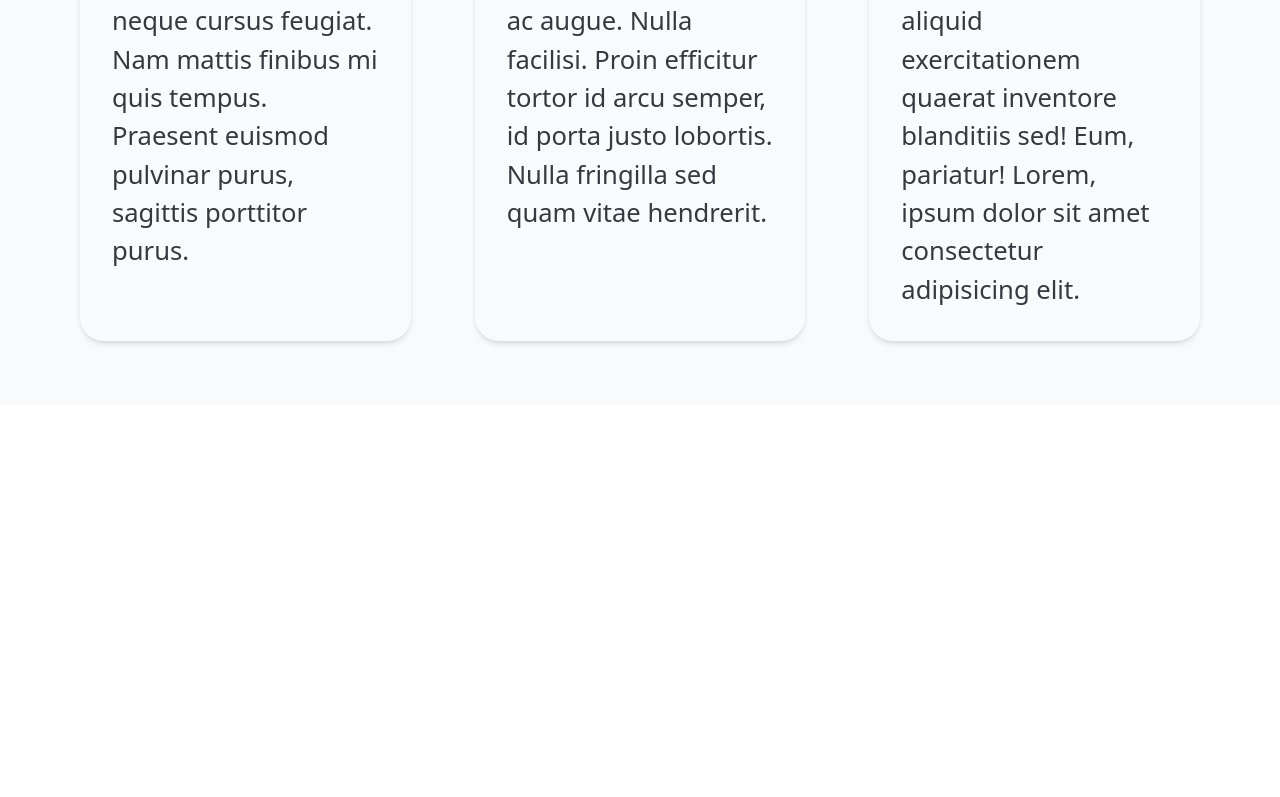
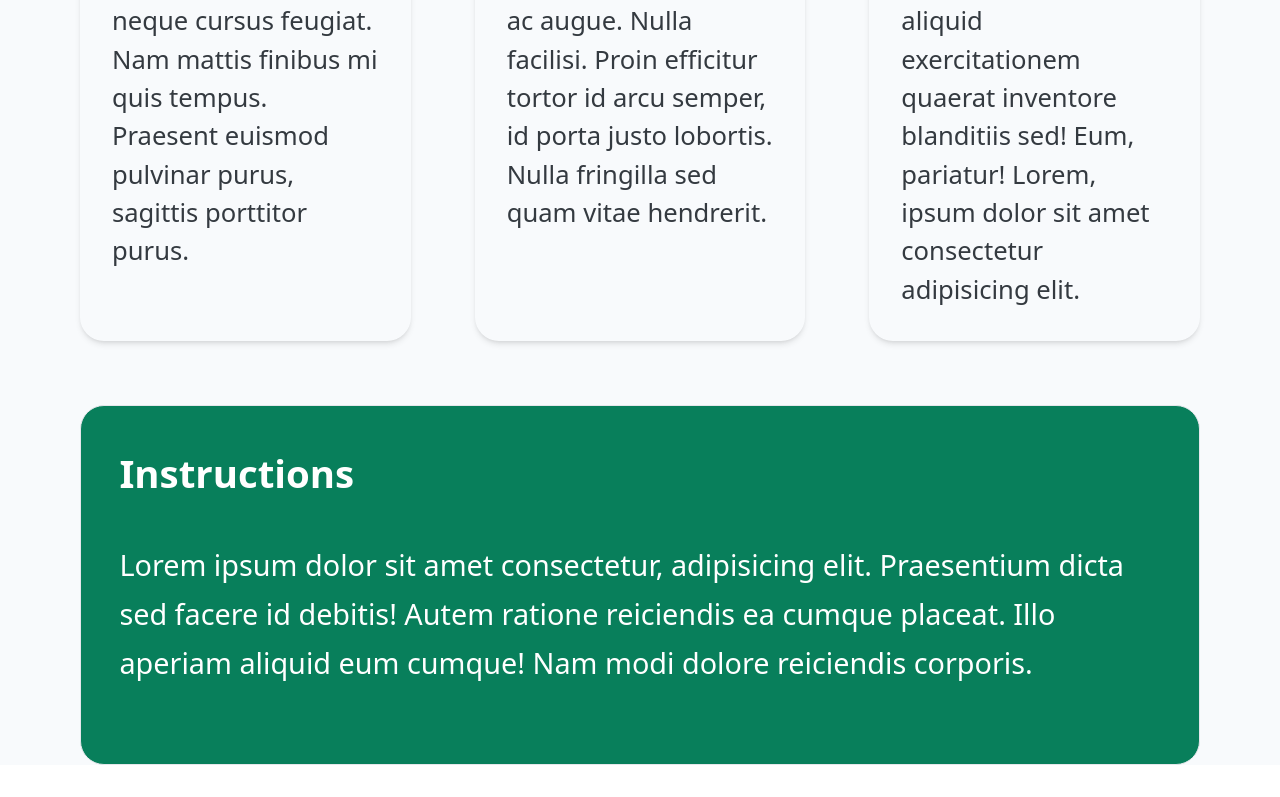
Before and after one commit to cityscapedview/Macro-Calculator, a React (Vite) app in the folder MacroCalculator/: page / in a window 1280 px wide. Shown: the part 787-1584 px from the top of the page. Before the commit the page ends 1192 px from the top, so only its background shows below. Built offline with nearby package versions, Linux system fonts and the light colour scheme.

Commit message:
Instructions Section
+Instructions Section Added

I might break this down into further components in the future.

```diff
--- a/MacroCalculator/src/App.jsx
+++ b/MacroCalculator/src/App.jsx
@@ -3,6 +3,7 @@ import Body from "./components/Body";
 import GlobalContainer from "./components/GlobalContainer";
 import Header from "./components/Header";
 import HealthBenefits from "./components/HealthBenefits";
+import Instructions from "./components/Instructions";
 
 function App() {
   return (
@@ -11,6 +12,7 @@ function App() {
         <GlobalContainer>
           <Header />
           <HealthBenefits />
+          <Instructions />
         </GlobalContainer>
       </Body>
     </div>
--- /dev/null
+++ b/MacroCalculator/src/components/Instructions.jsx
@@ -0,0 +1,28 @@
+const Instructions = () => {
+  return (
+    <>
+      {/* Instruction Section */}
+      <section className="bg-[#087f5b] text-white p-[2.4rem] border rounded-3xl mb-8 dark:bg-slate-800 dark:border-[#087f5b]">
+        {/* Instructions Grid Container */}
+        <div className="grid grid-cols-3">
+          {/* Instructions Box */}
+          <div className="self-center col-span-3">
+            {/* Instructions Title */}
+            <h2 className="mb-[2.4rem] text-[2.4rem] font-semibold dark:text-slate-300">
+              Instructions
+            </h2>
+            {/* Instructions Text */}
+            <p className="mb-[2.4rem] text-[1.8rem] leading-[1.7] dark:text-slate-400">
+              Lorem ipsum dolor sit amet consectetur, adipisicing elit.
+              Praesentium dicta sed facere id debitis! Autem ratione reiciendis
+              ea cumque placeat. Illo aperiam aliquid eum cumque! Nam modi
+              dolore reiciendis corporis.
+            </p>
+          </div>
+        </div>
+      </section>
+    </>
+  );
+};
+
+export default Instructions;
```
